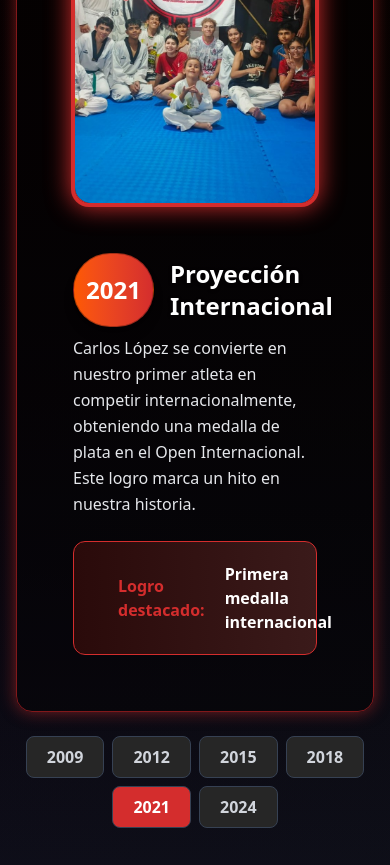
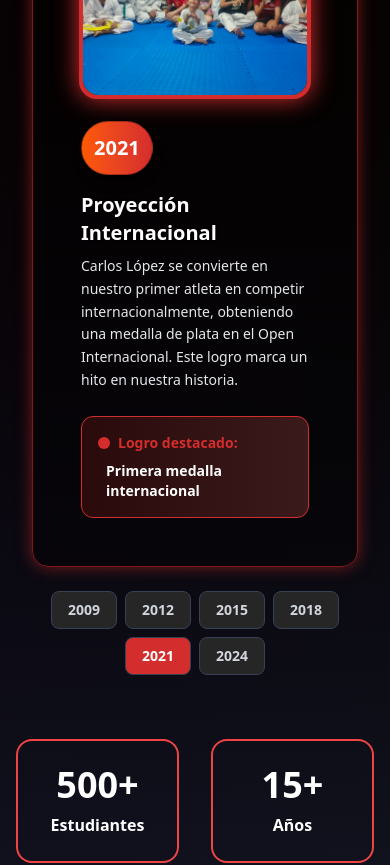
Before and after one commit to Baekho-la-cumbre/Baekho_landing, a React (Vite) app: page / in a window 390 px wide. Shown: the part 1340-2205 px from the top of the page. Built offline with nearby package versions, Linux system fonts and the light colour scheme.

Commit message:
feat: update TrayectoriaCarousel layout and styling for improved responsiveness

```diff
--- a/src/sections/Historia/Historia.jsx
+++ b/src/sections/Historia/Historia.jsx
@@ -226,12 +226,15 @@ const TrayectoriaCarousel = () => {
 
   return (
     <div className="mb-8">
-      <div className="max-w-6xl mx-auto">
-        <div className="relative bg-black/40 border border-red-900 rounded-2xl p-6 md:p-12 shadow-lg" style={{ boxShadow: "0 0 16px 0 #D42D2D88" }}>
-          <div className="overflow-hidden">
+      <div className="max-w-6xl mx-auto px-4">
+        <div
+          className="relative bg-black/40 border border-red-900 rounded-2xl p-4 sm:p-6 md:p-12 shadow-lg"
+          style={{ boxShadow: "0 0 16px 0 #D42D2D88" }}
+        >
+          <div className="overflow-x-hidden">
             <div className="w-full h-full p-2">
               <div
-                className={`transition-all duration-500 ease-in-out transform flex flex-col md:flex-row gap-12 items-stretch relative ${
+  className={`transition-all duration-500 ease-in-out transform flex flex-col lg:flex-row items-stretch gap-6 lg:gap-12 relative ${
     fade
       ? "opacity-100 translate-x-0"
       : direction === "right"
@@ -242,12 +245,16 @@ const TrayectoriaCarousel = () => {
 >
   {/* Imagen */}
   <div
-                  className="w-full md:w-[520px] h-[340px] bg-neutral-900 border-2 border-[#D42D2D] rounded-2xl flex items-center justify-center shadow-lg relative overflow-hidden"
-                  style={{ boxShadow: "0 0 24px 2px #D42D2D,0 0 0 2px #D42D2D" }}
+    className="w-full lg:w-1/2 h-[240px] sm:h-[300px] md:h-[340px] lg:h-full bg-neutral-900 border-2 border-[#D42D2D] rounded-2xl flex items-center justify-center shadow-lg relative overflow-hidden"
+    style={{
+      boxShadow: "0 0 24px 2px #D42D2D,0 0 0 2px #D42D2D",
+    }}
   >
     <div
       className="absolute inset-0 pointer-events-none rounded-2xl"
-                    style={{ boxShadow: "0 0 24px 2px #D42D2D,0 0 0 2px #D42D2D" }}
+      style={{
+        boxShadow: "0 0 24px 2px #D42D2D,0 0 0 2px #D42D2D",
+      }}
     ></div>
     {slide.img ? (
       <img
@@ -260,39 +267,44 @@ const TrayectoriaCarousel = () => {
     )}
   </div>
 
-                {/* Contenido */}
-                <div className="flex-1 flex flex-col justify-center">
-                  <div className="flex items-center gap-4 mb-2">
-                    <span className="bg-gradient-to-r from-[#FE5900] to-[#D42D2D] text-white font-black px-3 py-5 rounded-full text-2xl shadow-lg border-1 border-black/30">
+  {/* Texto */}
+  <div className="w-full lg:w-1/2 flex flex-col justify-center">
+    <div className="flex flex-wrap items-center gap-4 mb-2">
+      <span className="bg-gradient-to-r from-[#FE5900] to-[#D42D2D] text-white font-black px-3 py-3 rounded-full text-xl sm:text-2xl shadow-lg border border-black/30">
         {slide.year}
       </span>
-                    <span className="text-2xl sm:text-3xl md:text-4xl font-black text-white drop-shadow break-words max-w-full">
+      <span className="text-xl sm:text-2xl md:text-4xl font-black text-white drop-shadow break-words text-wrap max-w-full">
         {slide.title}
       </span>
     </div>
-                  <p className="text-base sm:text-lg md:text-xl text-gray-200 mb-4 leading-relaxed max-w-full break-words">
+    <p className="text-sm sm:text-base md:text-xl text-gray-200 mb-4 leading-relaxed max-w-full break-words text-wrap">
       {slide.desc}
     </p>
     <div className="mt-2">
-                    <div className="bg-gradient-to-r from-[#2a0a0a] to-[#3a1a1a] border border-[#D42D2D] rounded-xl px-8 py-5 flex items-center gap-3">
+      <div className="bg-gradient-to-r from-[#2a0a0a] to-[#3a1a1a] border border-[#D42D2D] rounded-xl px-4 sm:px-6 py-4 flex flex-wrap items-center gap-2">
         <span className="w-3 h-3 rounded-full bg-[#D42D2D] inline-block"></span>
-                      <span className="text-[#D42D2D] font-bold">Logro destacado:</span>
-                      <span className="ml-2 text-white font-extrabold">{slide.logro}</span>
-                    </div>
-                  </div>
-                </div>
+        <span className="text-[#D42D2D] font-bold text-sm sm:text-base">
+          Logro destacado:
+        </span>
+        <span className="ml-2 text-white font-extrabold text-sm sm:text-base break-words max-w-full">
+          {slide.logro}
+        </span>
       </div>
     </div>
   </div>
 </div>
 
+            </div>
+          </div>
+        </div>
+
         {/* Paginación por años */}
-        <div className="flex justify-center gap-2 mt-6 flex-wrap">
+        <div className="flex justify-center gap-2 mt-6 flex-wrap px-2">
           {historiaData.map((item, idx) => (
             <button
               key={item.year}
               onClick={() => handleYear(idx)}
-              className={`px-5 py-2 rounded-lg font-bold border border-gray-700 transition-all ${
+              className={`px-4 py-2 rounded-lg font-bold border border-gray-700 transition-all text-sm sm:text-base ${
                 idx === active
                   ? "bg-[#D42D2D] text-white"
                   : "bg-neutral-800 text-gray-300 hover:bg-[#D42D2D]/80 hover:text-white"
@@ -306,6 +318,7 @@ const TrayectoriaCarousel = () => {
     </div>
   );
 };
+
 
 const Historia = () => {
 
--- a/tailwind.config.js
+++ b/tailwind.config.js
@@ -18,4 +18,14 @@ module.exports = {
     tailwindcssAnimate,
     tailwindScrollbar({ nocompatible: true }),
   ],
+
+  theme: {
+    extend: {
+      screens: {
+        'xlmin': '1025px',
+        'xlmed': '1225px',
+      },
+    },
+  }
+
 };
```
Lines whose indentation alone changed are shown as unchanged.
